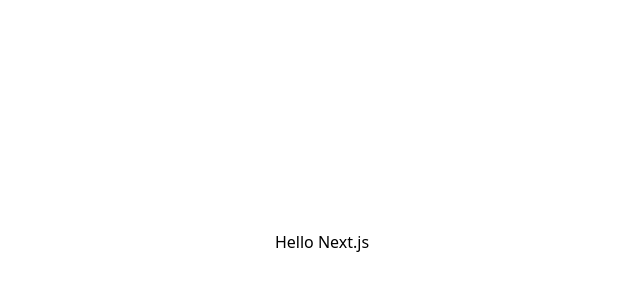
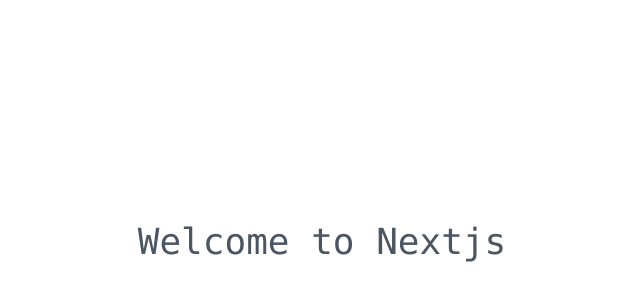
Before and after one commit to yamako-tech/nextjs, a Next.js app: page / in a window 1280 px wide. Shown: the part 158-458 px from the top of the page, without its empty margins (318-958 px from the left). Built offline with nearby package versions, Linux system fonts and the light colour scheme.

Commit message:
Add Layout to index.js and Title to head

```diff
--- /dev/null
+++ b/components/Layout.js
@@ -0,0 +1,19 @@
+import Head from "next/head";
+import Link from "next/link";
+import Image from 'next/image';
+
+export default function Layout({ children, title = "HP by Nextjs"}) {
+    return (
+        <div className="flex justify-center items-center flex-col min-h-screen text-gray-600 text-sm font-mono">
+            <head>
+                <title>{title}</title>
+            </head>
+            <header>
+                <nav className="bg-green-800 w-screen"></nav>
+            </header>
+            <main className="flex flex-1 justify-center items-center flex-col w-screen">
+                {children}
+            </main>
+        </div>
+    )
+}
--- a/pages/contact-page.js
+++ b/pages/contact-page.js
@@ -3,7 +3,7 @@
 const Contact = () => {
     return (
         <div>
-
+            Contact Page
         </div>
     )
 }
--- a/pages/index.js
+++ b/pages/index.js
@@ -1,16 +1,10 @@
-import Head from 'next/head'
 import Image from 'next/image'
+import Layout from '../components/Layout'
 
 export default function Home() {
   return (
-    <div className="min-h-screen py-0 px-2 flex flex-col justify-center items-center">
-      <Head>
-        <title>Create Next App</title>
-        <meta name="description" content="Generated by create next app" />
-        <link rel="icon" href="/favicon.ico" />
-      </Head>
-
-      <h1>Hello Next.js</h1>
+    <Layout title="Home">
+      <p className="text-4xl">Welcome to Nextjs</p>
 
       {/* <footer className={styles.footer}>
         <a
@@ -24,6 +18,6 @@
           </span>
         </a>
       </footer> */}
-    </div>
-  )
+      </Layout>
+  );
 }
```
